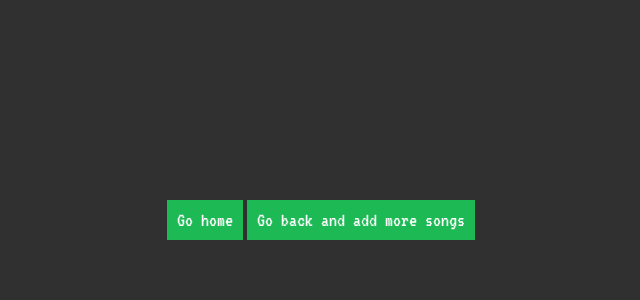
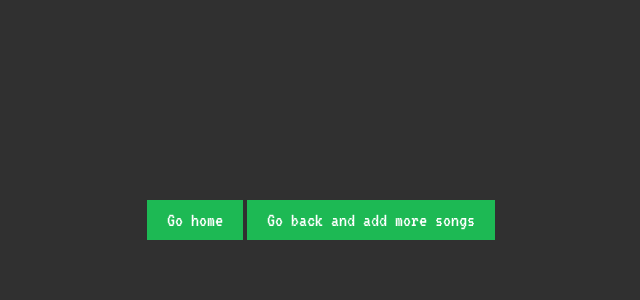
Before and after one commit to cold-magma/botter, a Flask app: page /completed in a window 1280 px wide. Shown: the part 482-782 px from the top of the page, without its empty margins (319-959 px from the left). Run offline with Flask 2, Linux system fonts and the light colour scheme.

Commit message:
Update completed.css

```diff
--- a/static/completed.css
+++ b/static/completed.css
@@ -48,8 +48,7 @@ p{
 	align-items: center;
 }
 a{
-	padding: 10px 10px;
-	width:40%;
+	padding: 10px 20px;
 	background-color: #1db954;
 	text-align: center;
 	text-decoration: none;
```
